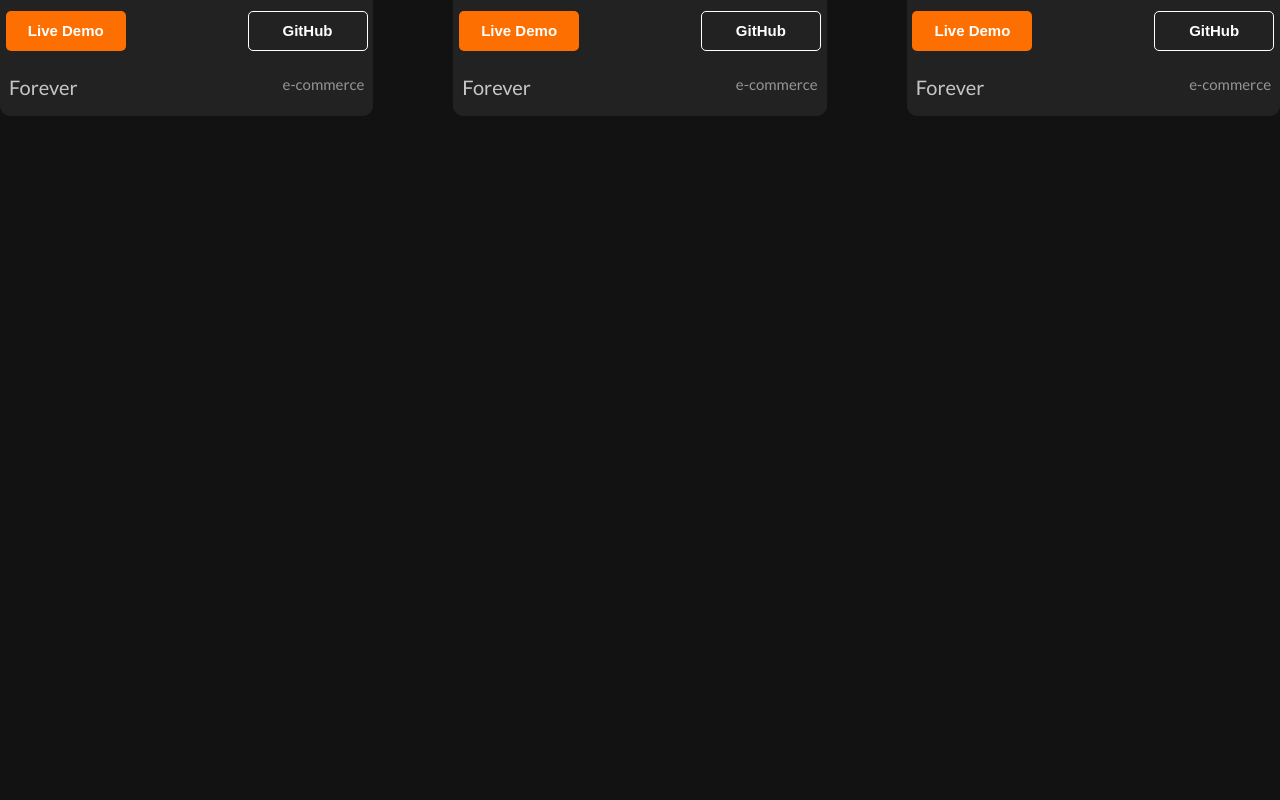
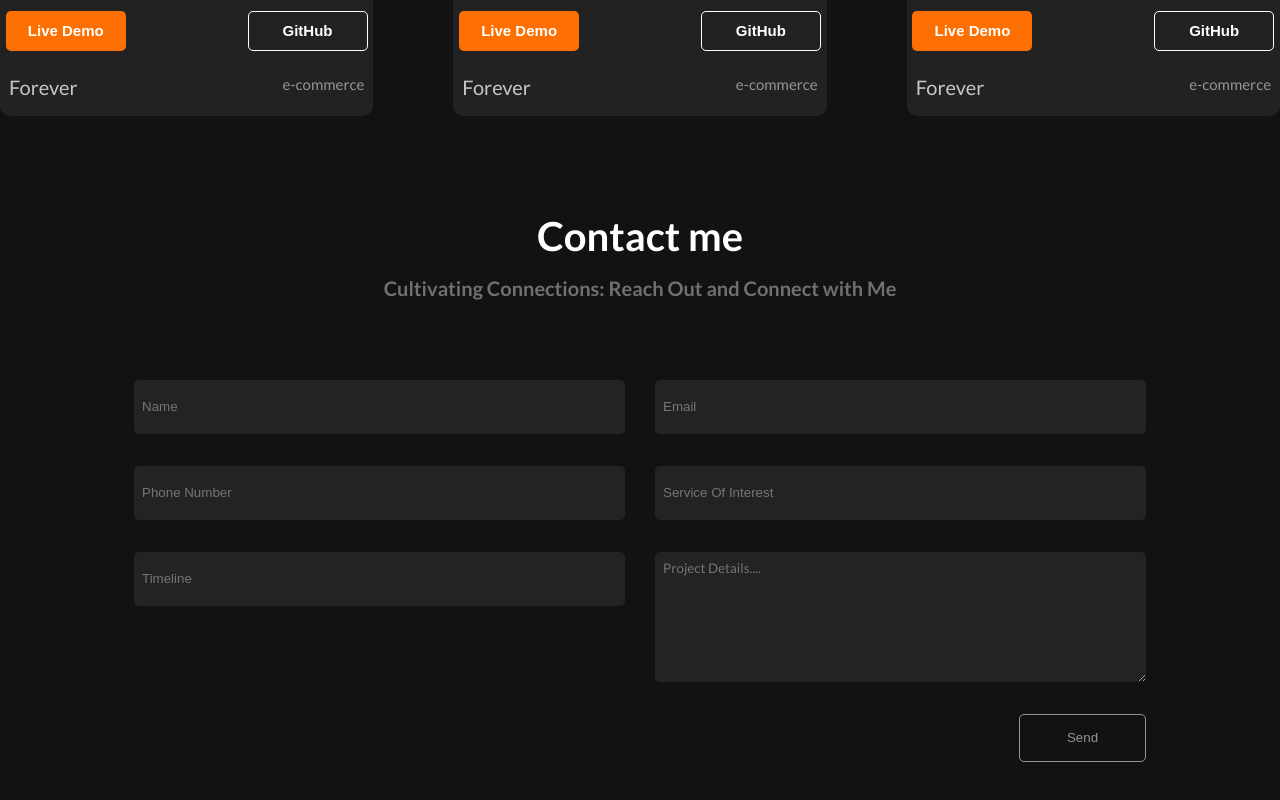
Before and after one commit to ALI-RAZA816/Personal-Portfolio, a React (Vite) app: page / in a window 1280 px wide. Shown: the part 3554-4354 px from the top of the page. Before the commit the page ends 3734 px from the top, so only its background shows below. Built offline with nearby package versions, Linux system fonts and the light colour scheme.

Commit message:
complete contact form

```diff
--- a/src/App.jsx
+++ b/src/App.jsx
@@ -1,6 +1,7 @@
 
 import './App.css'
 import About from './Component/About'
+import Contact from './Component/Contact'
 import Header from './Component/Header'
 import HeroSection from './Component/HeroSection'
 import Portfolio from './Component/Portfolio'
@@ -15,6 +16,7 @@ function App() {
     <Service/>
     <About/>
     <Portfolio/>
+    <Contact/>
     </>
   )
 }
--- /dev/null
+++ b/src/Component/Contact.jsx
@@ -0,0 +1,29 @@
+import style from '../css/Contact.module.css';
+
+export default function Contact() {
+    return (
+        <div className={style.contactSection}>
+            <div className={style.wrapper}>
+                <h1>Contact me</h1>
+                <p>Cultivating Connections: Reach Out and Connect with Me</p>
+                <div className={style.form}>
+                    <form action="">
+                        <div className={style.field}>
+                            <input type="text" placeholder='Name' />
+                            <input type="text" placeholder='Email' />
+                        </div>
+                        <div className={style.field}>
+                            <input type="tele" placeholder='Phone Number' />
+                            <input type="text" placeholder='Service Of Interest' />
+                        </div>
+                        <div className={style.field}>
+                            <input type="text" placeholder='Timeline' />
+                            <textarea name="" placeholder='Project Details....' id=""></textarea>
+                        </div>
+                        <button type='submit' >Send</button>
+                    </form>
+                </div>
+            </div>
+        </div>
+    )
+}
--- /dev/null
+++ b/src/css/Contact.module.css
@@ -0,0 +1,85 @@
+.wrapper{
+    width: 100%;
+    display: flex;
+    flex-direction: column;
+    max-width: 1400px;
+    margin: 0 auto;
+    padding: 2rem 0;
+}
+
+.wrapper > h1,
+.wrapper > p{
+    text-align: center;
+}
+
+.wrapper > h1{
+    font-size: 40px;
+    color: #fff;
+    font-weight: bold;
+}
+
+.wrapper > p{
+    font-size: 20px;
+    color: #707070;
+    font-weight: 550;
+    margin: 1rem 0;
+}
+
+.form{
+    display: flex;
+    flex-direction: column;
+    align-items: center;
+    margin: 4rem;
+}
+
+.form form{
+    max-width: 1012px;
+    width: 100%;
+    display: flex;
+    align-items: center;
+    flex-direction: column;
+}
+
+.field {
+    width: 100%;
+    display: flex;
+    margin-bottom: 2rem;
+    gap: 30px;
+    align-items: flex-start;
+}
+
+.field input {
+    min-height: 54px;
+    max-width: 491px;
+    width: 100%;
+    border: none;
+    outline: none;
+    padding: 0 .5rem;
+    color: #959595;
+    background: #95959521;
+    border-radius: 5px;
+}
+
+.field textarea{
+    min-height: 130px;
+    width: 100%;
+    border: none;
+    outline: none;
+    border-radius: 5px;
+    color: #959595;
+    padding:.5rem;
+    font-family: "Lato", sans-serif;
+    background: #95959521;
+}
+
+.form button{
+    display: block;
+    margin-left: auto;
+    height: 48px;
+    width: 127px;
+    border-radius: 5px;
+    border: 1px solid #959595;
+    background: none;
+    color: #959595;
+    cursor: pointer;
+}
```
